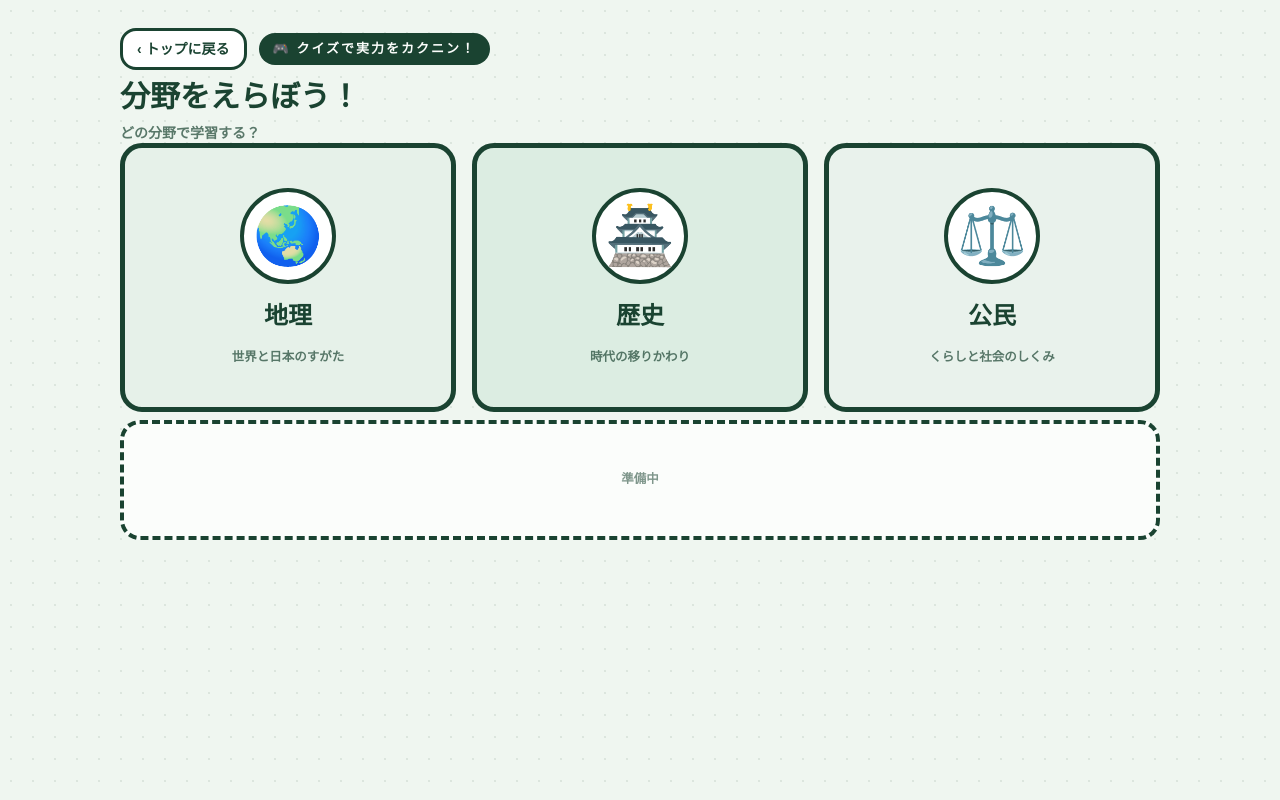
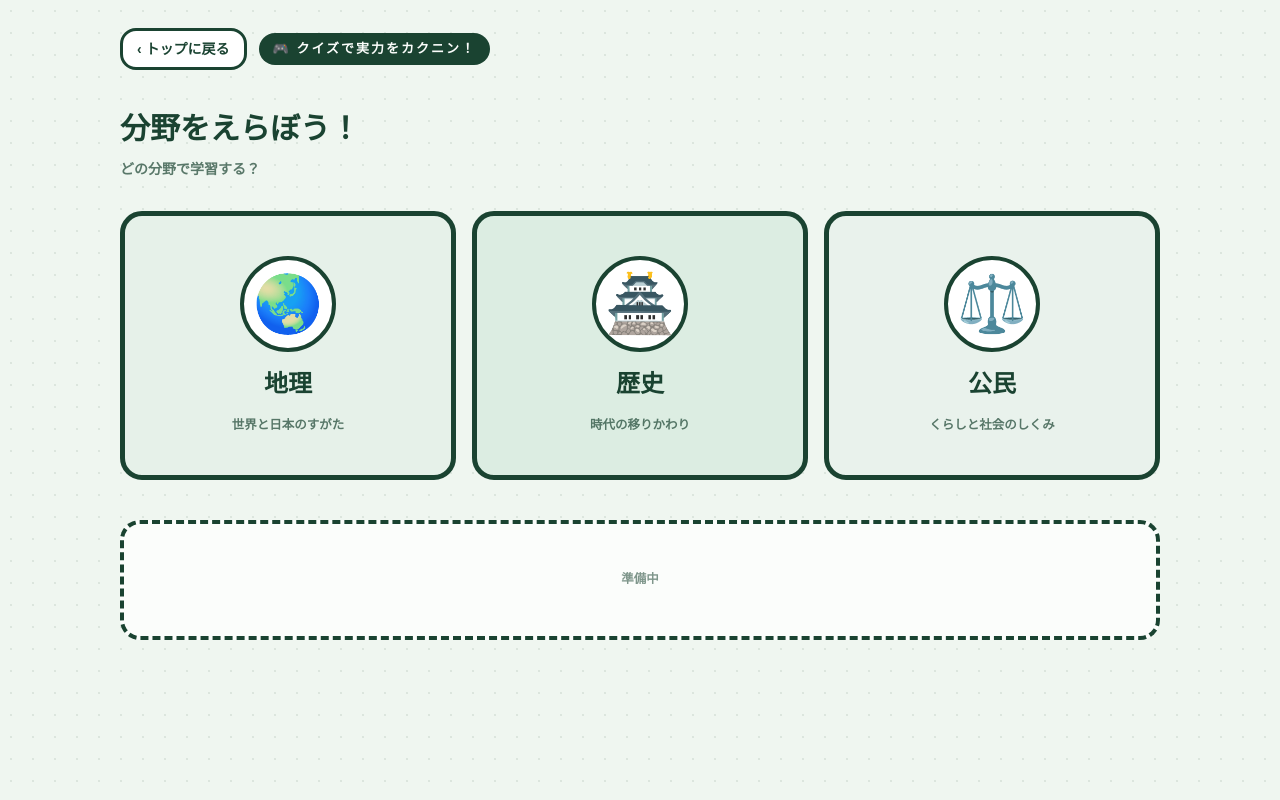
Before and after one commit to skmt-until/houkagoshakai, a Next.js app: page /quiz in a window 1280 px wide. Built offline with nearby package versions, Linux system fonts and the light colour scheme; a web font is replaced by a local one.

Commit message:
Increase vertical spacing on the subject-select screen
Widen the gaps between the nav row, heading, subheading, subject
cards, and the ad placeholder box for more breathing room.

```diff
--- a/src/components/SubjectSelect.tsx
+++ b/src/components/SubjectSelect.tsx
@@ -29,7 +29,7 @@ export function SubjectSelect({
 
   return (
     <main className="hs-dot-bg min-h-screen flex flex-col items-center px-5 py-7 sm:px-9 text-ink">
-      <div className="w-full max-w-[1040px] flex flex-col gap-5.5">
+      <div className="w-full max-w-[1040px] flex flex-col gap-8">
         <div className="flex items-center gap-3 flex-wrap">
           <BackButton href="/">トップに戻る</BackButton>
           <Pill>
@@ -58,7 +58,7 @@ export function SubjectSelect({
           )}
         </div>
 
-        <div className="flex flex-col gap-1 pt-1">
+        <div className="flex flex-col gap-2 pt-1">
           <h2 className="m-0 text-[30px] font-black text-ink">分野をえらぼう！</h2>
           <div className="text-sm font-bold text-ink opacity-70">どの分野で学習する？</div>
         </div>
```
